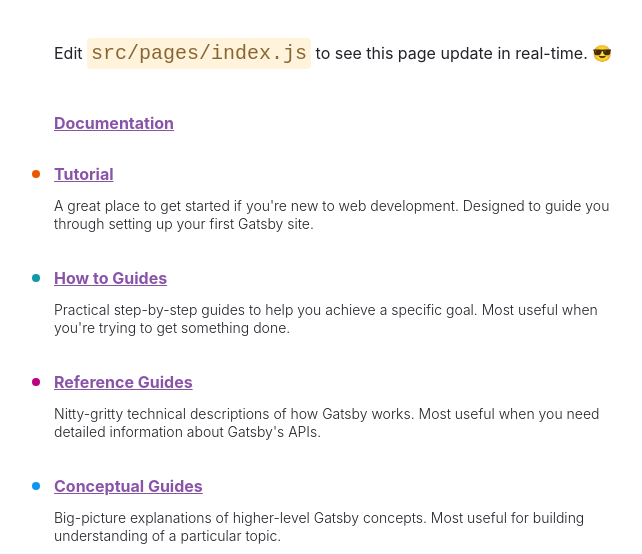
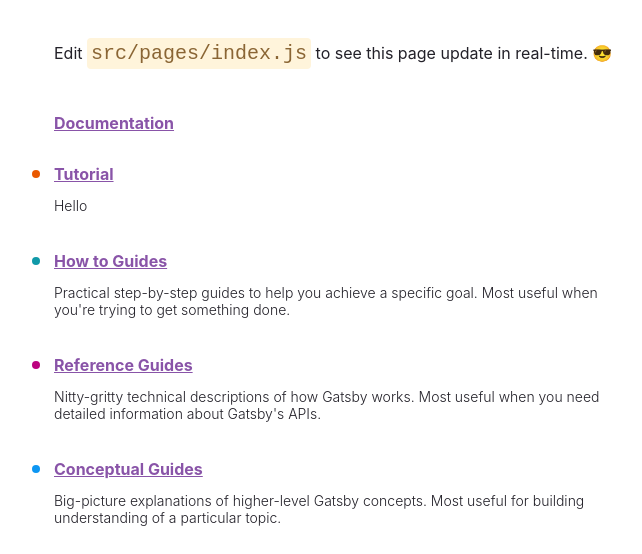
Before and after one commit to thomasdashney/amplify-gatsby-test, a Gatsby site: page / in a window 1280 px wide. Shown: the part 243-797 px from the top of the page, without its empty margins (50-692 px from the left). Built offline with nearby package versions, Linux system fonts and the light colour scheme; Gatsby itself is replaced by a stand-in of ours.

Commit message:
some change

```diff
--- a/src/pages/index.js
+++ b/src/pages/index.js
@@ -1,4 +1,5 @@
 import * as React from "react"
+import { withAuthenticator, AmplifySignIn } from '@aws-amplify/ui-react';
 
 // styles
 const pageStyles = {
@@ -84,7 +85,7 @@
     text: "Tutorial",
     url: "https://www.gatsbyjs.com/docs/tutorial/",
     description:
-      "A great place to get started if you're new to web development. Designed to guide you through setting up your first Gatsby site.",
+      "Hello ",
     color: "#E95800",
   },
   {
```
